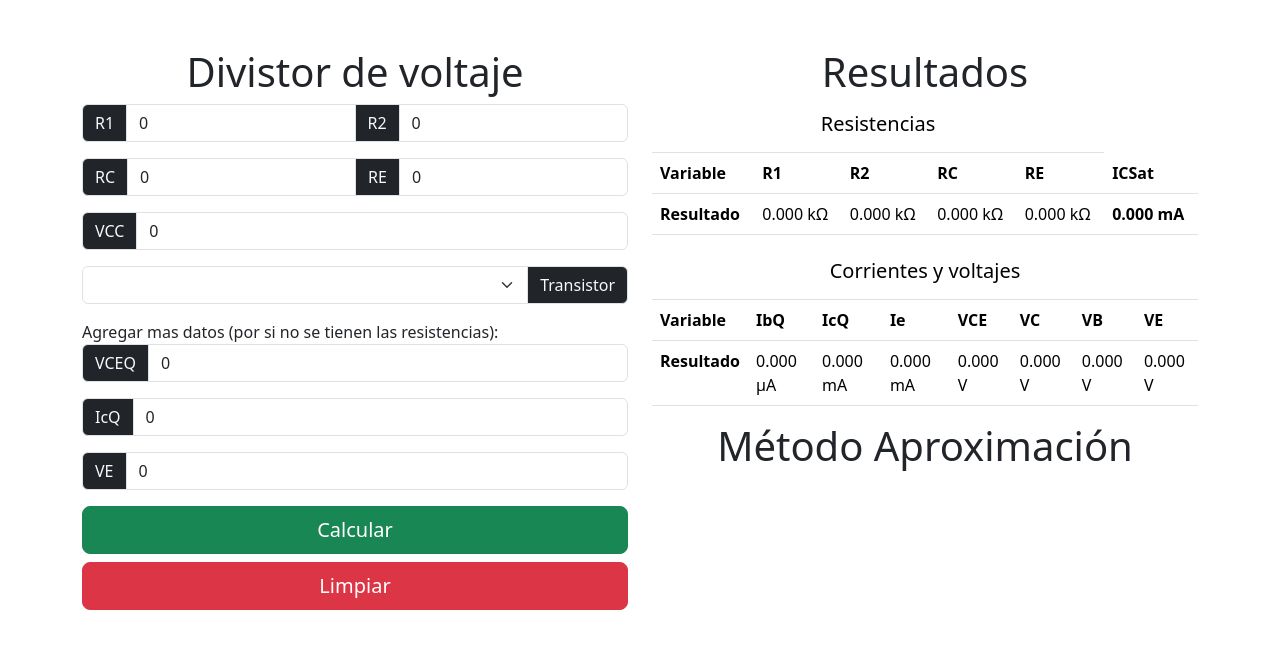
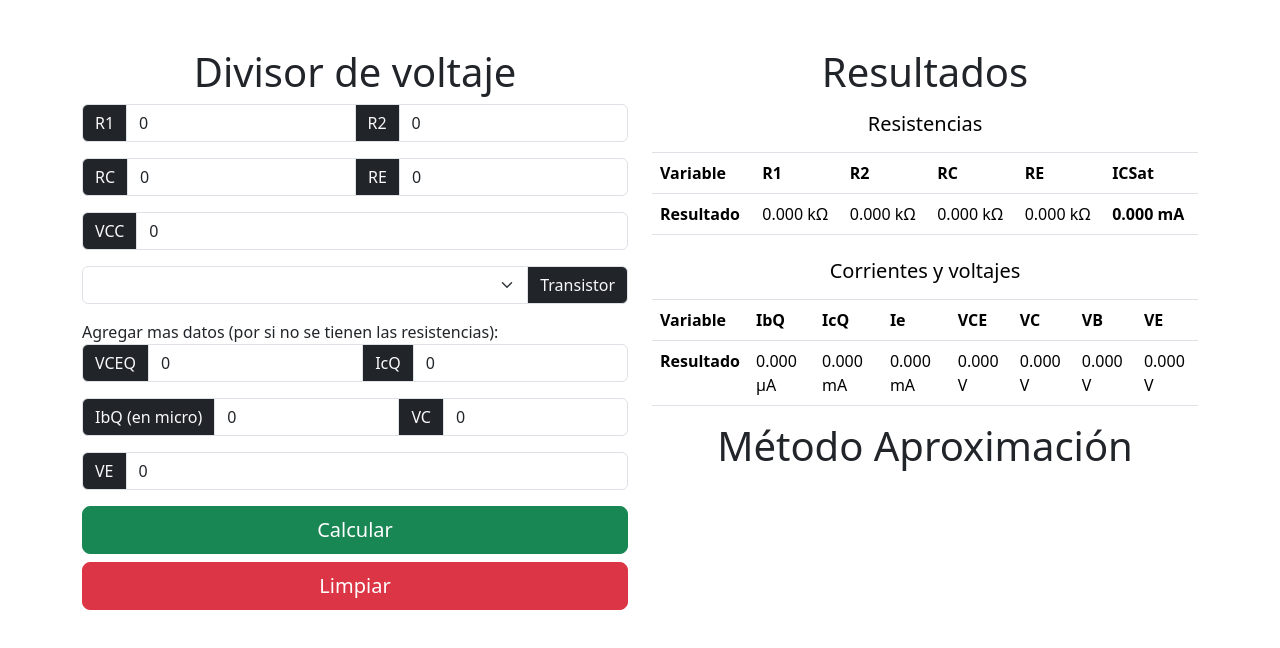
Before and after one commit to NotAngelexe/calculadora, an Angular app: page / in a window 1280 px wide. Shown: the top 648 px of the page. Built offline with nearby package versions, Linux system fonts and the light colour scheme.

Commit message:
cambios en las condiciones de calculo de datos

```diff
--- a/src/app/div-volt/div-volt.component.css
+++ b/src/app/div-volt/div-volt.component.css
@@ -0,0 +1,5 @@
+.resultados{
+    /* border-left: 5px solid black; */
+    /* background-color: rgb(242, 242, 242); */
+    border-radius: 15px;
+}
--- a/src/app/div-volt/div-volt.component.html
+++ b/src/app/div-volt/div-volt.component.html
@@ -1,7 +1,7 @@
 <div class="container">
   <div class="row mt-5">
     <div class="col-6">
-      <h1 style="text-align: center;">Divistor de voltaje</h1>
+      <h1 style="text-align: center;">Divisor de voltaje</h1>
       <!-- formulario aqui -->
 
       <div class="mb-3">
@@ -75,36 +75,56 @@
       <div class="mb-3">
         <label for="">Agregar mas datos (por si no se tienen las resistencias): </label>
         <div class="mb-3">
-            <div class="input-group flex-nowrap">
+            <div class="input-group mb-3">
               <span class="input-group-text text-light bg-dark" id="addon-wrapping">VCEQ</span>
               <input
-              [(ngModel)]="VCEQ"
+              [(ngModel)]="VCEQToma"
                 type="number"
                 class="form-control"
                 placeholder="ResistenciaE"
                 aria-label="ResistenciaE"
                 aria-describedby="addon-wrapping"
               />
-            </div>
-          </div>
-        <div class="mb-3">
-            <div class="input-group flex-nowrap">
               <span class="input-group-text text-light bg-dark" id="addon-wrapping">IcQ</span>
               <input
-              [(ngModel)]="IcQ"
+              [(ngModel)]="IcQToma"
                 type="number"
                 class="form-control"
                 placeholder="ResistenciaE"
                 aria-label="ResistenciaE"
                 aria-describedby="addon-wrapping"
               />
+
+            </div>
+          </div>
+        <div class="mb-3">
+            <div class="input-group mb-3">
+              <span class="input-group-text text-light bg-dark" id="addon-wrapping">IbQ (en micro)</span>
+              <input
+              [(ngModel)]="IbQToma"
+                type="number"
+                class="form-control"
+                placeholder="ResistenciaE"
+                aria-label="ResistenciaE"
+                aria-describedby="addon-wrapping"
+              />
+              <span class="input-group-text text-light bg-dark" id="addon-wrapping">VC</span>
+              <input
+              [(ngModel)]="VCToma"
+                type="number"
+                class="form-control"
+                placeholder="ResistenciaE"
+                aria-label="ResistenciaE"
+                aria-describedby="addon-wrapping"
+              />
+
             </div>
           </div>
         <div class="mb-3">
             <div class="input-group flex-nowrap">
               <span class="input-group-text text-light bg-dark" id="addon-wrapping">VE</span>
               <input
-              [(ngModel)]="VE"
+              [(ngModel)]="VEToma"
                 type="number"
                 class="form-control"
                 placeholder="ResistenciaE"
@@ -154,13 +174,13 @@
         </div>
       </div>
     </div>
-    <div class="col-6">
+    <div class="col-6 resultados">
       <h1 style="text-align: center;">Resultados</h1>
       <div class="mb-3">
         <table class="table">
             <thead>
                 <tr>
-                    <th scope="col" colspan="5" style="text-align: center;"><h5>Resistencias</h5></th>
+                    <th scope="col" colspan="6" style="text-align: center;"><h5>Resistencias</h5></th>
                 </tr>
               <tr>
                 <th scope="col">Variable</th>
--- a/src/app/div-volt/div-volt.component.ts
+++ b/src/app/div-volt/div-volt.component.ts
@@ -14,6 +14,16 @@ export class DivVoltComponent {
   r2Toma: number = 0;
   rcToma: number = 0;
   reToma: number = 0;
+
+  IbQToma: number = 0;
+  IcQToma: number = 0;
+  IeQToma: number = 0;
+  VCEQToma: number = 0;
+  VRCToma: number = 0;
+  VREToma: number = 0;
+  VCToma: number = 0;
+  VEToma: number = 0;
+  VBToma: number = 0;
 
   ICSat: number = 0;
   calculado = false;
@@ -47,7 +57,7 @@ export class DivVoltComponent {
       },
       {
         nombre: "PRUEBA",
-        beta: 135.135,
+        beta: 225,
         imagen: 'assets/mps2222a.jpg'
       }
     ]
@@ -82,10 +92,19 @@ export class DivVoltComponent {
 
   calcular(): void {
 
-    this.r1=this.r1Toma;
-    this.r2=this.r2Toma;
-    this.rc=this.rcToma;
-    this.re=this.reToma;
+    this.r1 = this.r1Toma;
+    this.r2 = this.r2Toma;
+    this.rc = this.rcToma;
+    this.re = this.reToma;
+
+    this.IbQ = this.IbQToma / 1000000;
+    this.IcQ = this.IcQToma;
+    this.IeQ = this.IeQToma;
+    this.VCEQ = this.VCEQToma;
+    this.VC = this.VCToma;
+    this.VB = this.VBToma;
+    this.VE = this.VEToma;
+
 
 
     this.calculado = true;
@@ -103,6 +122,21 @@ export class DivVoltComponent {
     console.log(this.Selec)
 
     if (this.r1 == 0 && this.r2 == 0 && this.rc == 0 && this.re == 0) {
+
+      // if ( this.IbQ==0 && this.VC==0 ) {
+      //   //calcular resistencias solo con ic, vcc vce y ve
+      //   this.IeQ=this.IcQ;
+      //   this.re=this.VE/this.IeQ;
+      //   this.VC=this.vcc-this.VCEQ-this.VE;
+      //   this.rc=this.VC/this.IcQ;
+
+      //   this.VB=this.VE+this.VBE;
+      //   this.r2 = (this.transistorSelec.beta * this.re) / 10;
+
+
+
+      // }
+
       this.IeQ = this.IcQ;
       this.re = this.VE / this.IcQ;
       this.VRC = this.vcc - this.VCEQ - this.VE;
@@ -114,7 +148,32 @@ export class DivVoltComponent {
       this.IbQ = this.IcQ / this.transistorSelec.beta;
       this.ICSat = this.vcc / (this.rc + this.re);
 
-    } else {
+
+
+    } else if (this.r1 == 0) {
+      if (this.IbQ != 0) {
+        this.IcQ = this.IbQ * this.transistorSelec.beta;
+        console.log(this.IcQ);
+        this.IeQ = this.IcQ + this.IbQ;
+        this.VE = this.IeQ * this.re;
+        this.VRC = this.IcQ * this.rc;
+        this.vcc = this.VC + this.VRC;
+        console.log(this.vcc);
+        this.VCEQ = this.VC - this.VE;
+        this.VB = this.VE + this.VBE;
+        let ir2 = this.VB / this.r2;
+        let ir1 = this.IbQ + ir2;
+        let vr1 = this.vcc - this.VE - this.VBE;
+        console.log(ir2);
+        console.log(ir1);
+        console.log(vr1);
+
+        this.r1 = vr1 / ir1;
+      }
+
+
+    }
+    else {
       this.ICSat = this.vcc / (this.rc + this.re);
       //Encontramos voltaje y resistencia VTH
       this.VTH = (this.vcc * this.r2) / (this.r1 + this.r2);
@@ -194,6 +253,10 @@ export class DivVoltComponent {
     this.r2 = 0;
     this.rc = 0;
     this.re = 0;
+    this.r1Toma = 0;
+    this.r2Toma = 0;
+    this.rcToma = 0;
+    this.reToma = 0;
     this.vcc = 0;
     this.calculado = false;
     this.VTH = 0;
@@ -205,6 +268,13 @@ export class DivVoltComponent {
     this.VC = 0;
     this.VB = 0;
     this.VE = 0;
+    this.IbQToma = 0;
+    this.IcQToma = 0;
+    this.IeQToma = 0;
+    this.VCEQToma = 0;
+    this.VCToma = 0;
+    this.VBToma = 0;
+    this.VEToma = 0;
     this.aproximacion = false;
     this.IbQAprox = 0;
     this.IcQAprox = 0;
```
